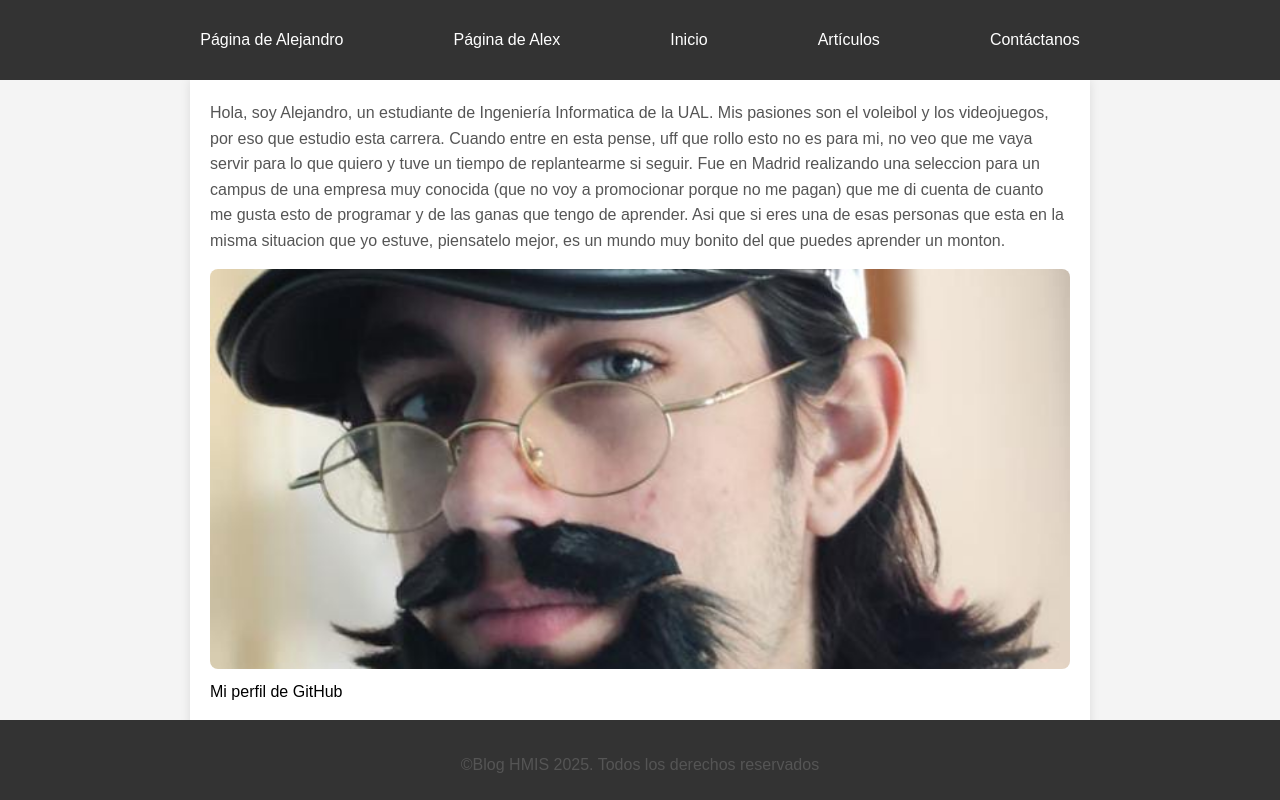
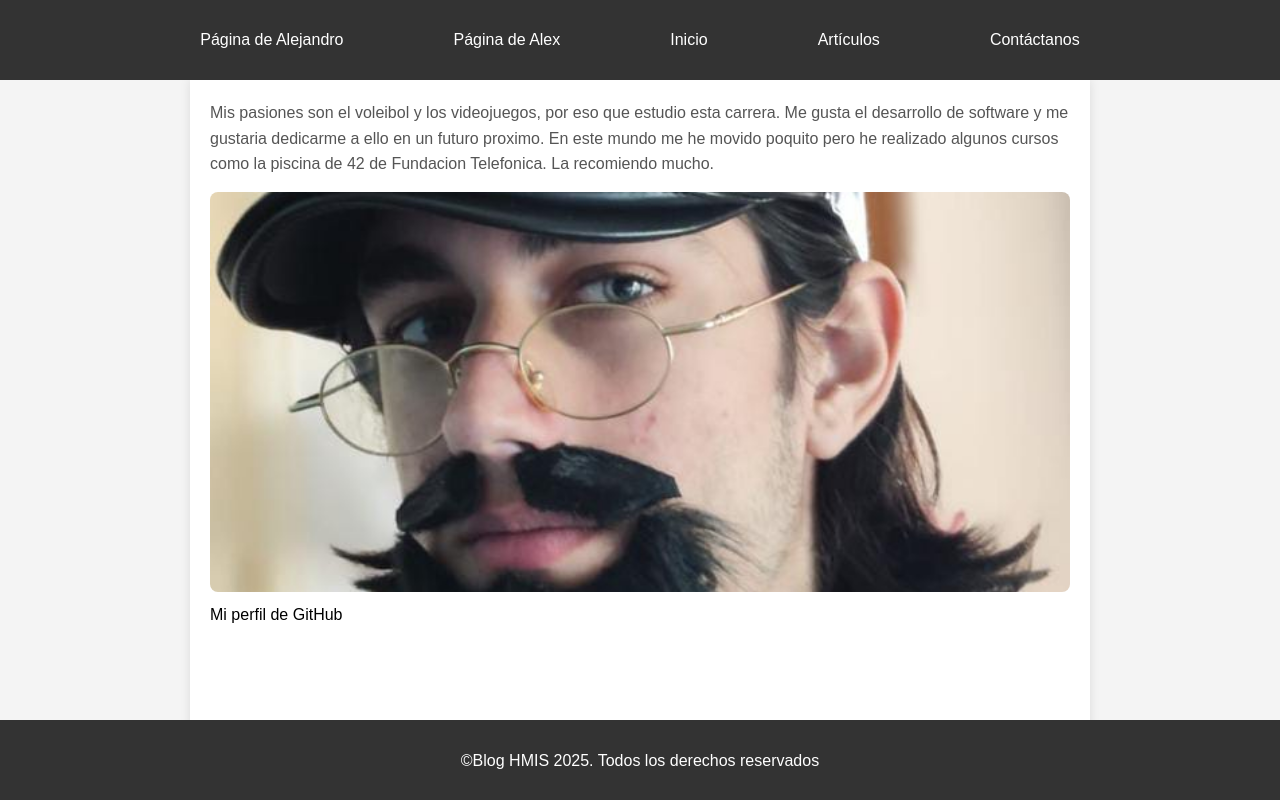
Before and after one commit to ualhmis2025-equipo14/Blog, a website: page pages/aor.html in a window 1280 px wide. Drawn offline with Linux system fonts and the light colour scheme.

```diff
--- a/pages/aor.html
+++ b/pages/aor.html
@@ -22,18 +22,17 @@
       </header>
    <main>
     <p>
-        Hola, soy Alejandro, un estudiante de Ingeniería Informatica de la UAL. Mis pasiones son el voleibol y los videojuegos,
-        por eso que estudio esta carrera. Cuando entre en esta pense, uff que rollo esto no es para mi, no veo que me vaya servir para lo que quiero y tuve
-        un tiempo de replantearme si seguir. Fue en Madrid realizando una seleccion para un campus de una empresa muy conocida (que no voy a promocionar porque no me pagan)
-        que me di cuenta de cuanto me gusta esto de programar y de las ganas que tengo de aprender. Asi que si eres una de esas personas que esta en la misma situacion que yo estuve,
-        piensatelo mejor, es un mundo muy bonito del que puedes aprender un monton.
+        Mis pasiones son el voleibol y los videojuegos, por eso que estudio esta carrera.
+        Me gusta el desarrollo de software y me gustaria dedicarme a ello en un futuro proximo.
+        En este mundo me he movido poquito pero he realizado algunos cursos como la piscina de 42 de Fundacion Telefonica.
+        La recomiendo mucho.
     </p>
     <img src="../assets/Foto-aor.jpg" alt="Foto-aor" class="post-image">
-    <a href="https://github.com/ualaor983" target="_blank" rel="noopener noreferrer">Mi perfil de GitHub</a>
-    <footer>
-         <p>&copy;Blog HMIS 2025. Todos los derechos reservados</p>
-    </footer>
-   </main>
+    <a href="https://github.com/ualaor983">Mi perfil de GitHub</a>
+  </main>
 </body>
+<footer>
+     <p>&copy;Blog HMIS 2025. Todos los derechos reservados</p>
+</footer>
     <script src="../scripts/menu.js"></script>
 </html>
```
